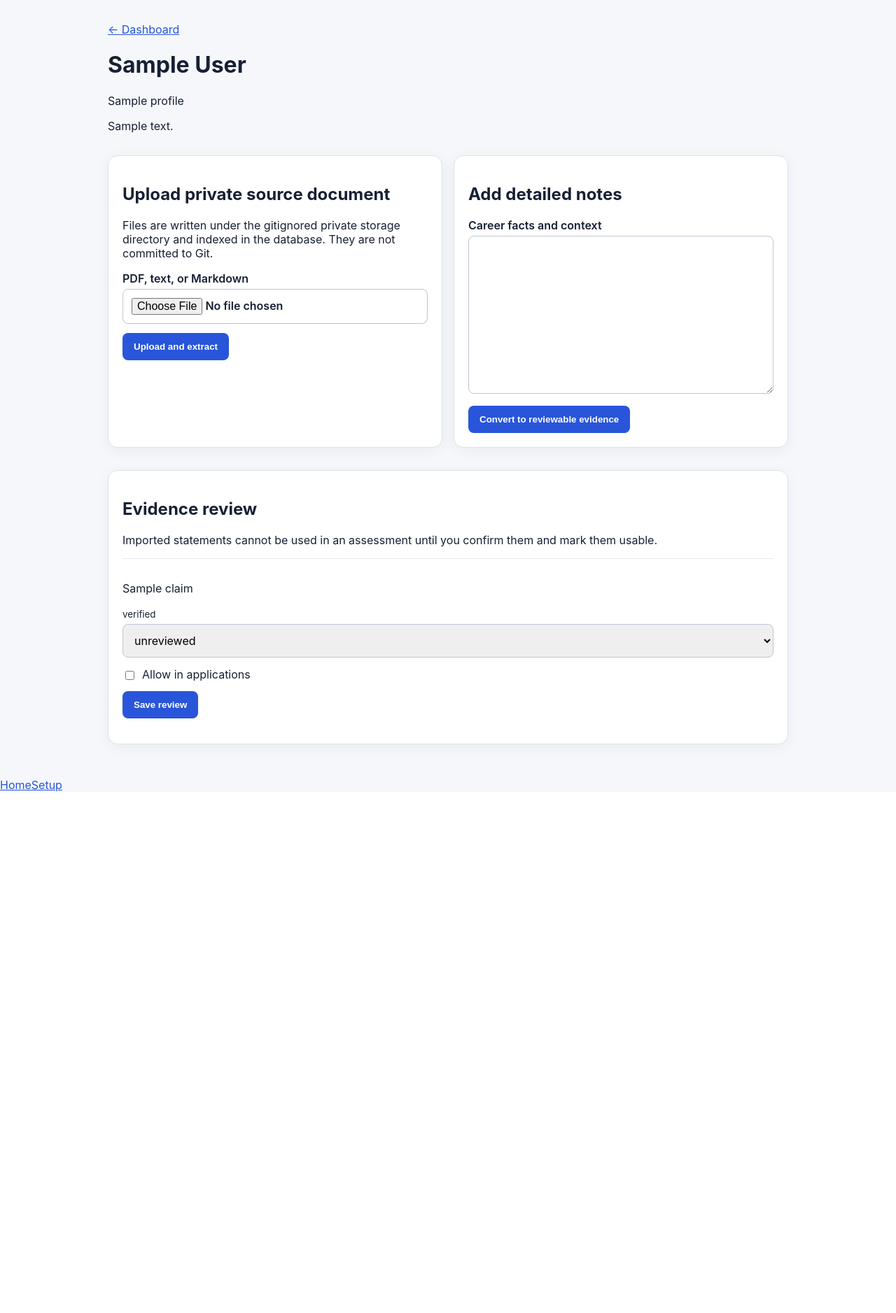
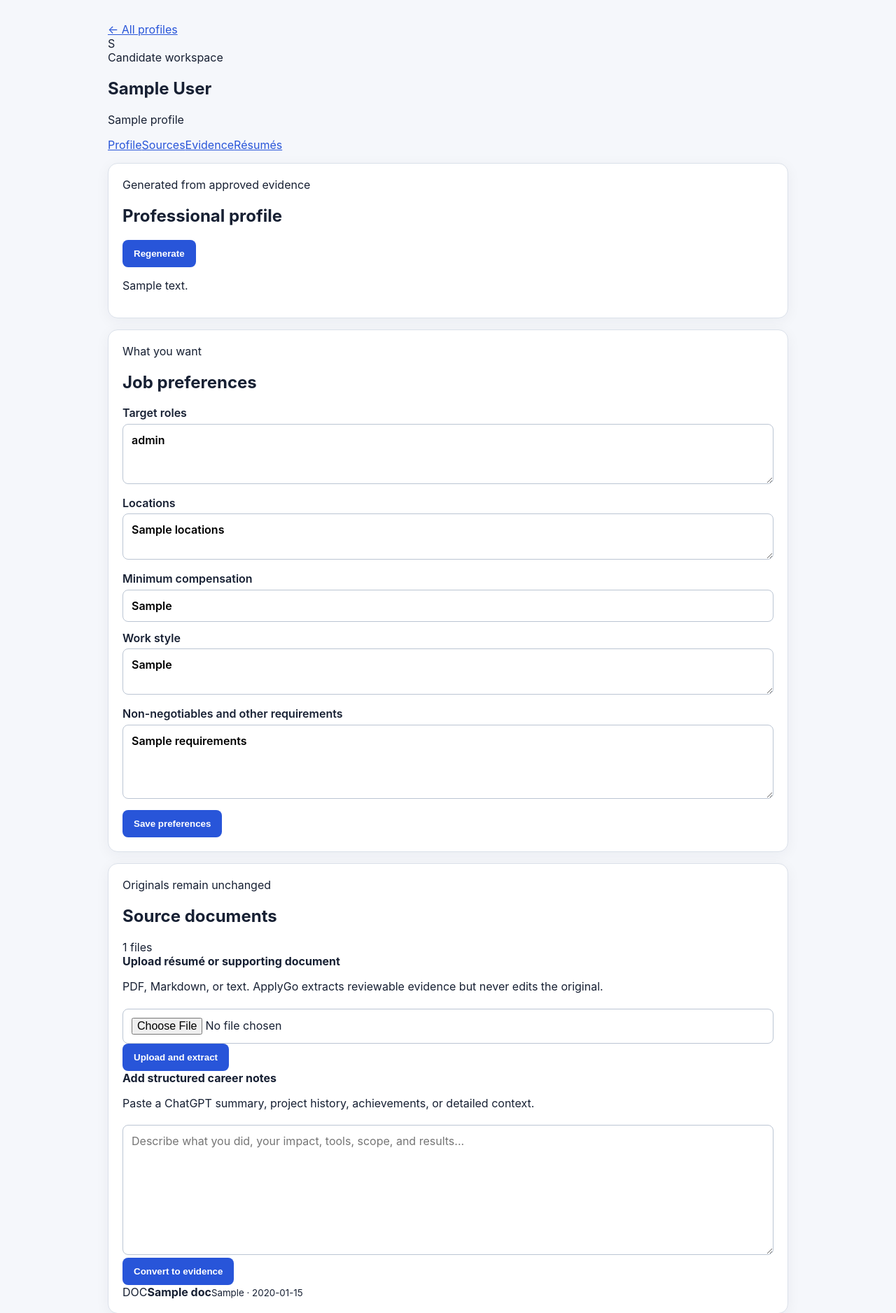
Before and after one commit to jasonsheinkopf/ApplyGo, a FastAPI app: template src/applygo/templates/profile.html in a window 1280 px wide. Shown: the part 57-1934 px from the top of the page at 70% size. Before the commit the page ends 1189 px from the top, so only its background shows below. Run offline with FastAPI, Linux system fonts and the light colour scheme; the template is opened without the code that fills it: most values are stand-ins (such as "Sample title", 1, 10 or a date in 2020).

Commit message:
Build candidate profile workspace

```diff
--- a/src/applygo/templates/profile.html
+++ b/src/applygo/templates/profile.html
@@ -1,12 +1,16 @@
 {% extends "base.html" %}
 {% block title %}{{ profile.user.display_name }} — ApplyGo{% endblock %}
 {% block content %}
-<a href="/">← Dashboard</a>
-<h1>{{ profile.user.display_name }}</h1><p>{{ profile.label }}</p><p>{{ profile.summary }}</p>
-<div class="grid">
-<section class="card"><h2>Upload private source document</h2><p>Files are written under the gitignored private storage directory and indexed in the database. They are not committed to Git.</p><form method="post" action="/profiles/{{ profile.id }}/documents" enctype="multipart/form-data"><label>PDF, text, or Markdown<input type="file" name="file" accept=".pdf,.txt,.md" required></label><button>Upload and extract</button></form></section>
-<section class="card"><h2>Add detailed notes</h2><form method="post" action="/profiles/{{ profile.id }}/notes"><label>Career facts and context<textarea name="notes" rows="10" required></textarea></label><button>Convert to reviewable evidence</button></form></section>
-</div>
-<section class="card"><h2>Evidence review</h2><p>Imported statements cannot be used in an assessment until you confirm them and mark them usable.</p>
-{% if evidence %}{% for item in evidence %}<article class="evidence"><p>{{ item.claim }}</p><small>{{ item.verification_status }}{% if item.usable_in_applications %} · usable{% endif %}</small><form method="post" action="/evidence/{{ item.id }}/review"><select name="status"><option>unreviewed</option><option value="user_confirmed">user_confirmed</option><option>verified</option><option>rejected</option></select><label class="inline"><input type="checkbox" name="usable" value="true"> Allow in applications</label><button>Save review</button></form></article>{% endfor %}{% else %}<p>No evidence imported yet.</p>{% endif %}</section>
+<section class="profile-hero"><a class="back" href="/">← All profiles</a><div class="profile-title"><span class="avatar large">{{ profile.user.display_name[:1] }}</span><div><span class="eyebrow">Candidate workspace</span><h1>{{ profile.user.display_name }}</h1><p>{{ profile.label }}</p></div></div><nav class="subnav"><a href="#profile">Profile</a><a href="#sources">Sources</a><a href="#evidence">Evidence</a><a href="#resumes">Résumés</a></nav></section>
+
+<section id="profile" class="workspace-grid">
+<div class="card summary-card"><div class="section-heading"><div><span class="eyebrow">Generated from approved evidence</span><h2>Professional profile</h2></div><form method="post" action="/profiles/{{ profile.id }}/generate-summary"><button class="secondary">Regenerate</button></form></div><p class="lead">{{ profile.summary or 'Approve evidence, then generate your grounded professional summary.' }}</p>{% set generated = profile.preferences.get('generated_profile', {}) %}{% if generated.get('strengths') %}<h3>Core strengths</h3><div class="chips">{% for strength in generated.get('strengths', [])[:6] %}<span>{{ strength }}</span>{% endfor %}</div>{% endif %}</div>
+<div class="card"><span class="eyebrow">What you want</span><h2>Job preferences</h2><form method="post" action="/profiles/{{ profile.id }}/preferences"><label>Target roles<textarea name="target_roles" rows="3" placeholder="Applied AI Engineer, Developer Advocate, ML Engineer">{{ profile.preferences.get('target_roles','') }}</textarea></label><label>Locations<textarea name="locations" rows="2" placeholder="Orange County, remote, Detroit">{{ profile.preferences.get('locations','') }}</textarea></label><label>Minimum compensation<input name="minimum_compensation" value="{{ profile.preferences.get('minimum_compensation','') }}" placeholder="$150,000 total compensation"></label><label>Work style<textarea name="work_style" rows="2" placeholder="Remote preferred; hybrid acceptable">{{ profile.preferences.get('work_style','') }}</textarea></label><label>Non-negotiables and other requirements<textarea name="requirements" rows="4">{{ profile.preferences.get('requirements','') }}</textarea></label><button>Save preferences</button></form></div>
+</section>
+
+<section id="sources" class="card"><div class="section-heading"><div><span class="eyebrow">Originals remain unchanged</span><h2>Source documents</h2></div><span class="count">{{ documents|length }} files</span></div><div class="source-grid"><form class="upload-zone" method="post" action="/profiles/{{ profile.id }}/documents" enctype="multipart/form-data"><strong>Upload résumé or supporting document</strong><p>PDF, Markdown, or text. ApplyGo extracts reviewable evidence but never edits the original.</p><input type="file" name="file" accept=".pdf,.txt,.md" required><button>Upload and extract</button></form><form class="note-box" method="post" action="/profiles/{{ profile.id }}/notes"><strong>Add structured career notes</strong><p>Paste a ChatGPT summary, project history, achievements, or detailed context.</p><textarea name="notes" rows="8" required placeholder="Describe what you did, your impact, tools, scope, and results..."></textarea><button>Convert to evidence</button></form></div>{% if documents %}<div class="document-list">{% for doc in documents %}<div><span class="file-icon">DOC</span><span><strong>{{ doc.original_name }}</strong><small>{{ doc.media_type }} · {{ doc.created_at.strftime('%Y-%m-%d') }}</small></span></div>{% endfor %}</div>{% endif %}</section>
+
+<section id="evidence" class="card"><div class="section-heading"><div><span class="eyebrow">Human verification gate</span><h2>Evidence review</h2></div><span class="count">{{ evidence|length }} claims</span></div><p>Only evidence you confirm and mark usable can support profiles, résumés, and job applications.</p>{% if evidence %}<div class="evidence-list">{% for item in evidence %}<article class="evidence {% if item.usable_in_applications %}approved{% endif %}"><p>{{ item.claim }}</p><form method="post" action="/evidence/{{ item.id }}/review"><select name="status"><option value="unreviewed" {% if item.verification_status=='unreviewed' %}selected{% endif %}>Needs review</option><option value="user_confirmed" {% if item.verification_status=='user_confirmed' %}selected{% endif %}>I confirm this</option><option value="verified" {% if item.verification_status=='verified' %}selected{% endif %}>Verified</option><option value="rejected" {% if item.verification_status=='rejected' %}selected{% endif %}>Reject</option></select><label class="check"><input type="checkbox" name="usable" value="true" {% if item.usable_in_applications %}checked{% endif %}> Use in applications</label><button>Save</button></form></article>{% endfor %}</div>{% else %}<p class="empty">Upload a document or add notes to create evidence.</p>{% endif %}</section>
+
+<section id="resumes" class="card"><div class="section-heading"><div><span class="eyebrow">Versioned outputs</span><h2>Résumé studio</h2></div><span class="count">{{ resumes|length }} versions</span></div><form class="resume-generator" method="post" action="/profiles/{{ profile.id }}/resumes"><label>What should this résumé be optimized for?<textarea name="purpose" rows="3" placeholder="General applied AI résumé, developer advocate roles, automotive AI roles...">General-purpose résumé</textarea></label><button>Generate new version</button></form>{% if resumes %}<div class="resume-list">{% for resume in resumes %}<article id="resume-{{ resume.id }}" class="resume-card"><div class="section-heading"><div><h3>{{ resume.title }}</h3><small>{{ resume.purpose }} · {{ resume.provider }}/{{ resume.model }} · {{ resume.created_at.strftime('%Y-%m-%d %H:%M') }}</small></div><form method="post" action="/resumes/{{ resume.id }}/delete"><button class="danger">Delete</button></form></div><details><summary>View résumé</summary><pre>{{ resume.content_markdown }}</pre></details></article>{% endfor %}</div>{% else %}<p class="empty">No generated résumé versions yet. Approved evidence is required for useful output.</p>{% endif %}</section>
 {% endblock %}
```
